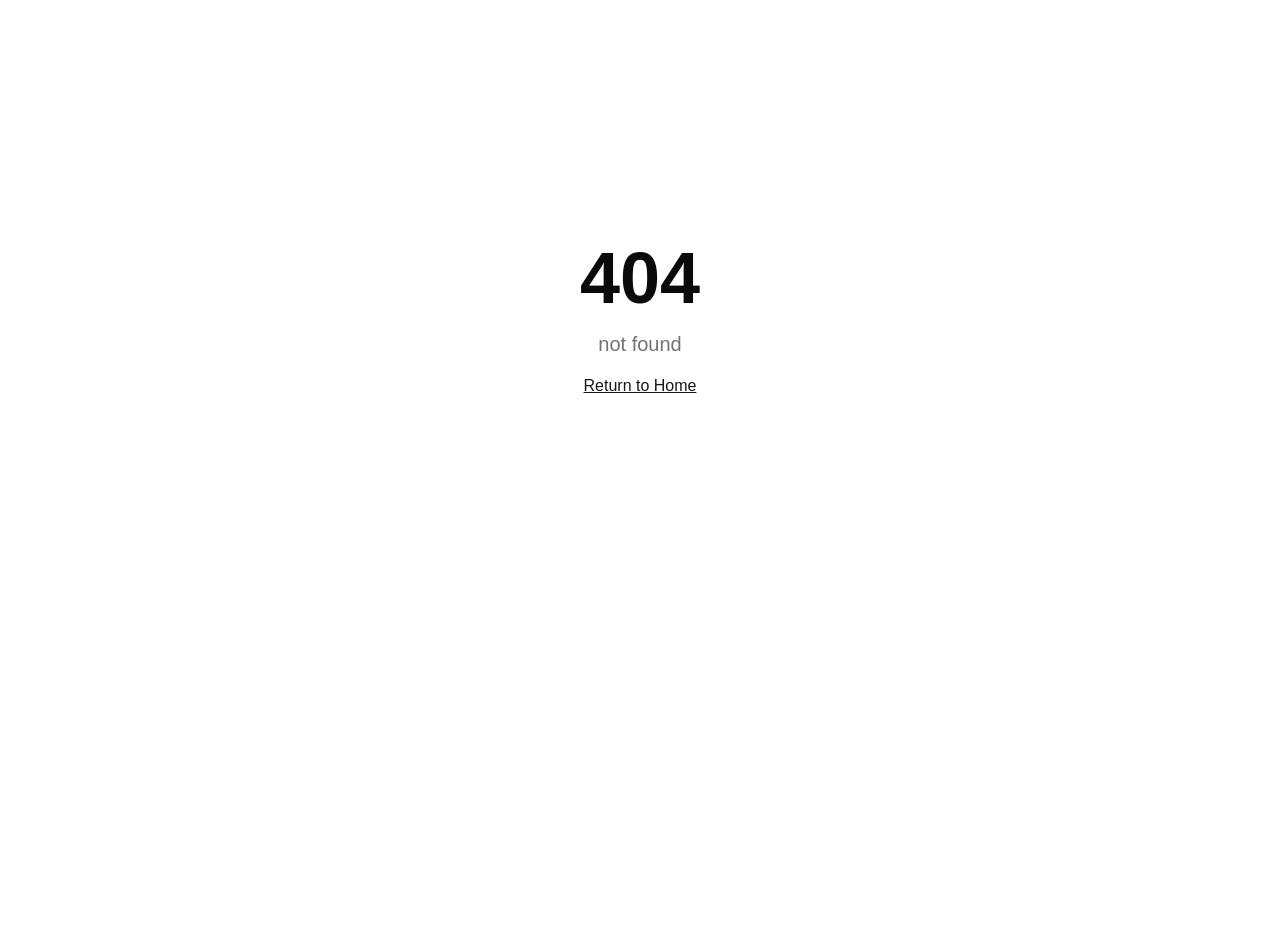
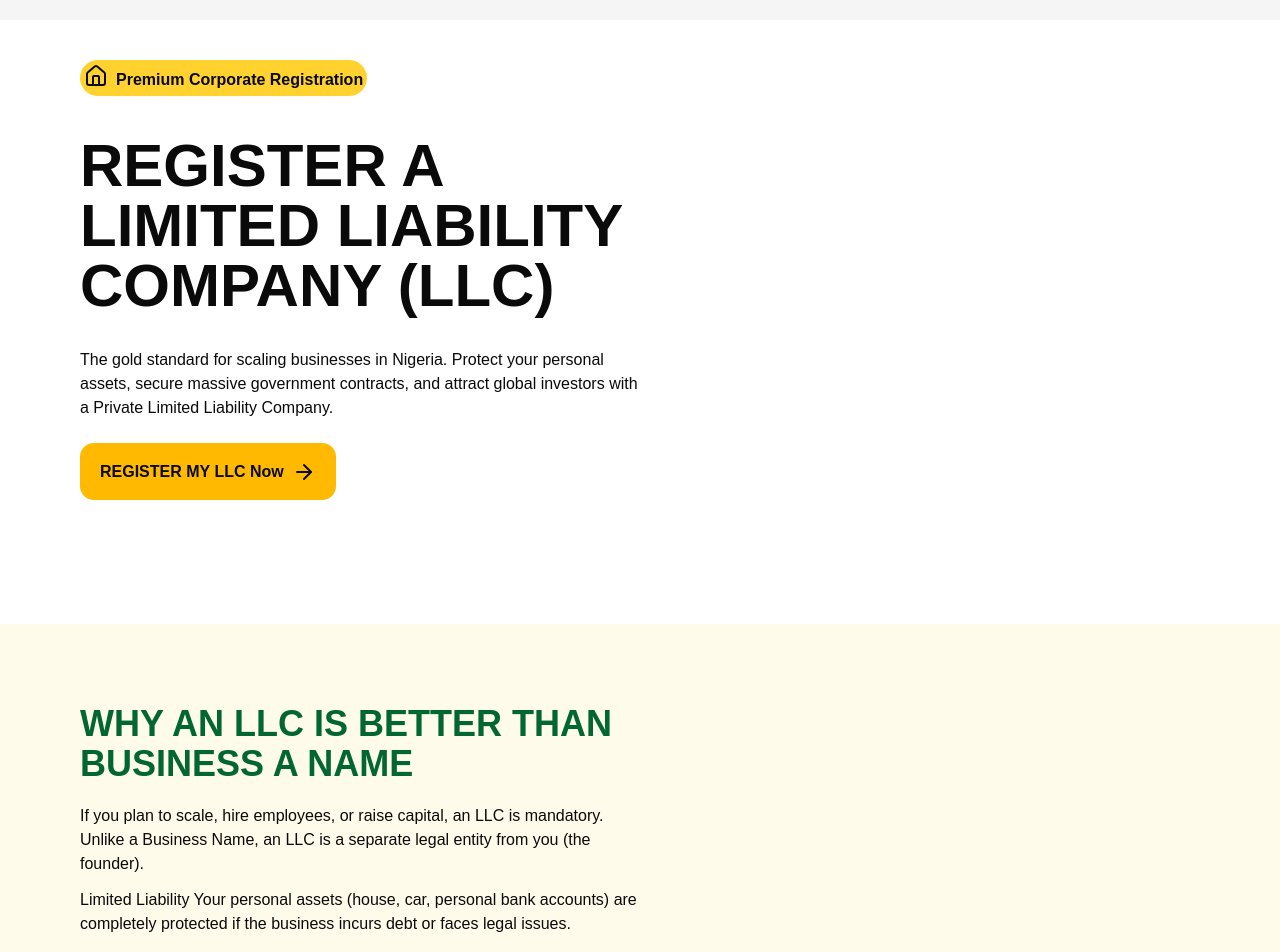
Before and after one commit to johnkayconsultant/Official-website, a React (Vite) app: page /CompanyNameRegistration in a window 1280 px wide. Before the commit this address had no page. Shown: the part 80-1032 px from the top of the page. Before the commit the page ends 800 px from the top, so only its background shows below. Built offline with nearby package versions, Linux system fonts and the light colour scheme.

Commit message:
company update

```diff
--- a/src/App.tsx
+++ b/src/App.tsx
@@ -9,7 +9,7 @@ import Notfound from "./pages/Notfound";
 import BusinessNameRegistration from "./components/BusinessNameRegistration";
 import CompanyNameRegistration from "./components/CompanyNameRegistration";
 import NgoRegistration from "./components/NgoRegistration";
-// import WhatsaAppButton from "./components/WhatsaAppButton";
+import WhatsaAppButton from "./components/WhatsaAppButton";
 
 
 
@@ -26,9 +26,9 @@ function App() {
       <Route path="/Contact" element={<Contact/>}/>
       <Route path="/About" element={<About/>}/>
       <Route path="/BusinessNameRegistration" element={<BusinessNameRegistration />} />
-      <Route path="/company-registration" element={<CompanyNameRegistration />} />
+      <Route path="/CompanyNameRegistration" element={<CompanyNameRegistration />} />
       <Route path="/ngo-registration" element={<NgoRegistration />} />
-      {/* <Route path="/WhatsaAppButton" element={<WhatsaAppButton/>}/> */}
+      <Route path="/WhatsaAppButton" element={<WhatsaAppButton/>}/>
 
 
       {/* //NOT FOUND PAGE */}
--- a/src/components/BusinessNameRegistration.tsx
+++ b/src/components/BusinessNameRegistration.tsx
@@ -26,7 +26,7 @@ const BusinessNameRegistration = () => {
 
     <div className="mt-15">
       <Link to="/WhatsAppButton">
-    <span className="bg-amber-400 p-2 rounded-xl font-extrabold shadow-amber-600 hover:bg-blue-600">
+    <span className="bg-amber-400 p-5 rounded-xl font-extrabold shadow-amber-600 hover:bg-blue-600">
       <button type="submit">
           <div className='inline-flex gap-2'>
             <div>START MY APPLICATION
@@ -37,7 +37,7 @@ const BusinessNameRegistration = () => {
     </span>
     </Link>
     </div>
-          <div className='inline-flex gap-2 mt-5'>
+          <div className='inline-flex gap-2 mt-12'>
             <div>
               <Check />
           </div>
@@ -69,7 +69,7 @@ const BusinessNameRegistration = () => {
                   <div className="bg-amber-100 p-2 rounded-xl">
                       <ShieldCheck className='w-7 h-7'/>
                     <h4 className="font-extrabold mt-3">Name Theft</h4>
-                    <p>Anyone can register your brand name today. The CAC operates strictly on a "first to file" basis.</p>
+                    <p className="mt-3">Anyone can register your brand name today. The CAC operates strictly on a "first to file" basis.</p>
                   </div>
                 </div>
               </div>
--- a/src/components/CompanyNameRegistration.tsx
+++ b/src/components/CompanyNameRegistration.tsx
@@ -1,8 +1,57 @@
-import React from 'react'
+import React from 'react';
+import { House,ArrowRight } from 'lucide-react';
+import Header from '@/components/Header';
+import WhatsaAppButton from "@/components/WhatsaAppButton";
+import {Link} from "react-router-dom";
+import Footer from "@/components/Footer";
 
 const CompanyNameRegistration = () => {
   return (
-    <div>companyNameRegistration</div>
+
+    <section id="CompanyNameRegistration">
+       <Header/>
+      <div className="px-5 md:px-10 lg:px-20 py-35">
+            <span className="inline-flex gap-2 bg-amber-300 rounded-2xl p-1">
+            <House/>
+            <div className="mt-1 font-bold">Premium Corporate Registration</div>
+          </span>
+
+        <div className="lg:w-1/2 mt-10">
+          <h1 className="text-3xl md:text-4xl lg:text-6xl font-bold">REGISTER A LIMITED LIABILITY COMPANY (LLC)</h1>
+          <p className="mt-8">The gold standard for scaling businesses in Nigeria. Protect your personal assets, secure massive government contracts, and attract global investors with a Private Limited Liability Company.</p>
+
+          <div className="mt-10">
+            <Link to="/WhatsaAppButton">
+          <span className="bg-amber-400 rounded-xl p-5 font-extrabold  hover:bg-green-500" >
+            <button type="submit">
+           <div className=" inline-flex gap-2">
+            <div>REGISTER MY LLC Now</div>
+            <div><ArrowRight /></div>
+           </div>
+            </button>
+          </span>
+          </Link>
+          </div>
+          </div>
+</div>
+
+                            {/* level 2 */}
+                      <div className="py-20 bg-amber-50">
+                        <div className="px-5 md:px-10 lg:px-20">
+                              <div className="lg:w-1/2">
+                                <h1 className="text-xl md:text-2xl lg:text-4xl font-bold text-green-800">WHY AN LLC IS BETTER THAN BUSINESS A NAME </h1>
+                              <p className="mt-5">If you plan to scale, hire employees, or raise capital, an LLC is mandatory. Unlike a Business Name, an LLC is a separate legal entity from you (the founder).</p>
+                         <p className="mt-3">Limited Liability Your personal assets (house, car, personal bank accounts) are completely protected if the business incurs debt or faces legal issues.</p>
+                              </div>
+                        </div>
+
+                      </div>
+
+
+
+
+      <Footer/>
+    </section>
   )
 }
 
--- a/src/pages/Services.tsx
+++ b/src/pages/Services.tsx
@@ -27,7 +27,7 @@ const Services = () => {
            <p className='mt-8'>From initial business registration to post-incorporation compliance, we provide end-to-end,<br/>legal solutions to protect and grow your Nigerian business.</p>
         </div>
                       {/* VIDEO */}
-            <div className="py-20">
+            <div className="py-20 rounded-xl">
                <video controls>
               <source src="src/assets/adsvideo.mp4" type="video/mp4"/>
               </video>
@@ -62,7 +62,7 @@ const Services = () => {
                   </Link>
 
           {/* Register a Limited Company (LLC) */}
-          <Link to="/company-registration">
+          <Link to="/CompanyNameRegistration">
           <div className="mt-10 bg-amber-200 border-b-4 p-8 rounded-4xl hover:bg-blue-300 hover:shadow-xl hover:-translate-y-1 hover:scale-100">
             <Briefcase className='w-10 h-10'/>
             <h4 className="text-xl mt-4 font-extrabold">Register a Limited Company (LLC)</h4>
```
